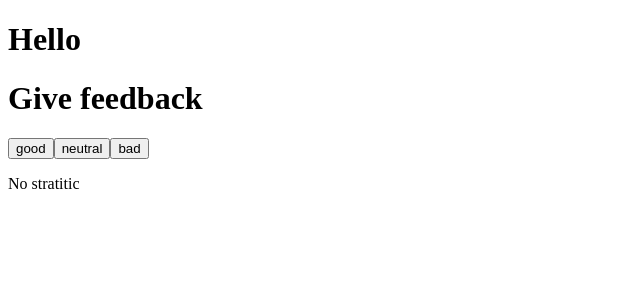
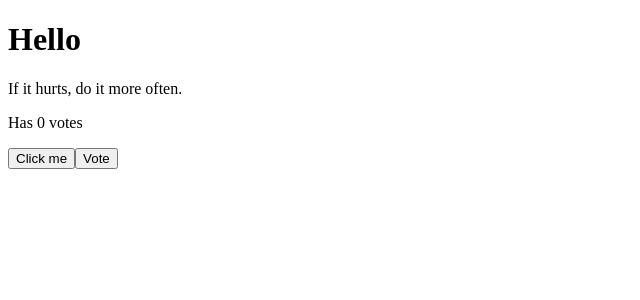
Before and after one commit to thomasMinh1995/my-fullstackOpen-exercises, a React (Vite) app: page / in a window 1280 px wide. Shown: the top 300 px of the page, without its empty margins (0-640 px from the left). Built offline with nearby package versions, Linux system fonts and the light colour scheme.

Commit message:
Sep-04-2024: add vote

```diff
--- /dev/null
+++ b/src/Anecdotes.jsx
@@ -0,0 +1,30 @@
+import React, { useState } from "react";
+
+export default function Anecdotes() {
+  const anecdotes = [
+    "If it hurts, do it more often.",
+    "Adding manpower to a late software project makes it later!",
+    "The first 90 percent of the code accounts for the first 90 percent of the development time...The remaining 10 percent of the code accounts for the other 90 percent of the development time.",
+    "Any fool can write code that a computer can understand. Good programmers write code that humans can understand.",
+    "Premature optimization is the root of all evil.",
+    "Debugging is twice as hard as writing the code in the first place. Therefore, if you write the code as cleverly as possible, you are, by definition, not smart enough to debug it.",
+    "Programming without an extremely heavy use of console.log is same as if a doctor would refuse to use x-rays or blood tests when diagnosing patients.",
+    "The only way to go fast, is to go well.",
+  ];
+
+  const [selected, setSelected] = useState(0)
+  const [votes, setVotes] = useState(new Array(anecdotes.length).fill(0));
+
+  const handleVote = () => {
+    const updateVotes = [...votes];
+    updateVotes[selected] += 1;
+    setVotes(updateVotes);
+  }
+
+  return  <div>
+      {anecdotes[selected]}
+      <p>Has {votes[selected]} votes</p>
+      <button onClick={() => setSelected(Math.floor(Math.random() *anecdotes.length))}>Click me</button>
+      <button onClick={handleVote}>Vote</button>
+    </div>;
+}
--- a/src/App.jsx
+++ b/src/App.jsx
@@ -1,12 +1,15 @@
-import { useState } from 'react'
-import Part1 from './Part1'
+// import { useState } from 'react'
+// import Part1 from './Part1'
+
+import Anecdotes from "./Anecdotes"
 
 function App() {
 
   return (
     <>
       <h1>Hello</h1>
-      <Part1/>
+      {/* <Part1/> */}
+      <Anecdotes />
     </>
   )
 }
```
